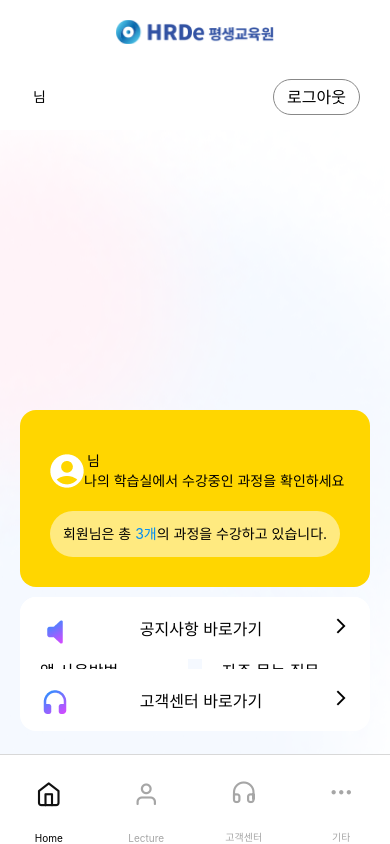
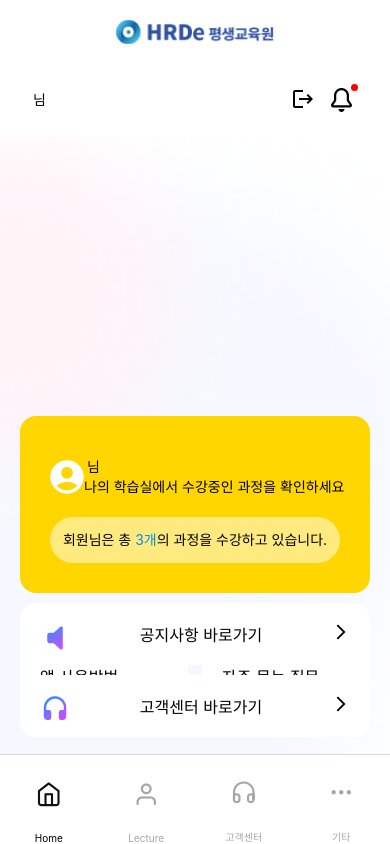
Before and after one commit to daeun900/rn-hrde, a React Native app: screen /Tab in a window 390 px wide. Built offline with nearby package versions, Linux system fonts and the light colour scheme.

Commit message:
240722_알림조회페이지 제작

```diff
--- a/src/components/TopSec.js
+++ b/src/components/TopSec.js
@@ -1,10 +1,11 @@
 import React from "react";
-import {Text, View,TouchableOpacity} from "react-native";
+import {Text, View,TouchableOpacity, Alert} from "react-native";
 import styled from "styled-components/native";
 import PropTypes from 'prop-types';
 import AsyncStorage from '@react-native-async-storage/async-storage';
 import { useLectureContext } from "../context/lectureContext";
 import { useNavigation } from '@react-navigation/native';
+import { MaterialIcons, Octicons } from '@expo/vector-icons';
 
 const TopTxt = styled.View`
   width: 100%;
@@ -32,19 +33,49 @@ const Name = styled.View`
   align-items: center;
 `;
 
+const BtnWrap = styled.View`
+  flex-direction: row;
+`
 const LogoutBtn = styled.TouchableOpacity`
-  display: flex;
-  flex-direction: row;
-  border: 1px solid #888;
-  padding:5px 13px;
-  border-radius: 20px;
-  color: #747474;
+  padding:8px ;
 `;
 
+const NoticeBtn = styled.TouchableOpacity`
+  padding:8px ;
+  position: relative;
+`;
+const On = styled.View`
+position: absolute;
+top: 5px;
+right: 2px;
+width: 7px;
+height: 7px;
+border-radius: 50%;
+background-color: #F70101;
+`
 
 const TopSec = ({name}) => {
   const { clearLectures } = useLectureContext();
   const navigation = useNavigation();
+
+  const confirmLogout = () => {
+    Alert.alert(
+      '로그아웃',
+      '로그아웃 하시겠습니까?',
+      [
+        {
+          text: '취소',
+          onPress: () => console.log('로그아웃 취소'),
+          style: 'cancel',
+        },
+        {
+          text: '확인',
+          onPress: removeData,
+        },
+      ],
+      { cancelable: false }
+    );
+  }
 
   const removeData = async () => {
     try {
@@ -59,15 +90,22 @@ const TopSec = ({name}) => {
       console.error('Error removing data:', error);
     }
   }
+
     return (
       <TopTxt>
         <Name>
           <BigTxt style={{ fontWeight: 600, marginRight:3}}>{name}</BigTxt>
           <SmallTxt>님</SmallTxt>
         </Name>
-        <LogoutBtn onPress={removeData}>
-          <MidTxt>로그아웃</MidTxt>
-        </LogoutBtn>
+        <BtnWrap>
+          <LogoutBtn onPress={confirmLogout}>
+            <MaterialIcons name="logout" size={24} color="black" />
+          </LogoutBtn>
+          <NoticeBtn onPress={() => navigation.navigate("Notification")}>
+            <Octicons name="bell" size={24} color="black" />
+            <On></On>
+          </NoticeBtn>
+        </BtnWrap>
       </TopTxt>
     );
 };
--- a/src/navigations/Auth.js
+++ b/src/navigations/Auth.js
@@ -1,7 +1,9 @@
 import React, {useContext} from "react";
+import { TouchableOpacity } from "react-native";
 import { ThemeContext } from "styled-components/native";
 import { createStackNavigator } from "@react-navigation/stack";
-import { Start, Signin, Home } from "../screens";
+import { Start, Signin, Notification } from "../screens";
+import {Feather} from '@expo/vector-icons'
 import TabNav from "./Tab";
 
 const Stack = createStackNavigator();
@@ -27,9 +29,9 @@ const Auth = () => {
         name="Tab"
         component={TabNav}
         options={{headerShown: false,
-          unmountOnBlur: true }}
-      >
-      </Stack.Screen>
+        unmountOnBlur: true }}
+      />
+
     </Stack.Navigator>
   );
 };
--- a/src/navigations/Tab.js
+++ b/src/navigations/Tab.js
@@ -3,7 +3,7 @@ import { Image, TouchableOpacity, Text } from "react-native";
 import { ThemeContext } from "styled-components/native";
 import { createBottomTabNavigator } from "@react-navigation/bottom-tabs";
 import { createStackNavigator } from "@react-navigation/stack";
-import { Home, Etc,LectureList, LectureDetail, LectureCerti,LecturePlayer, CScenter, FAQ } from "../screens";
+import { Home, Etc,LectureList, LectureDetail, LectureCerti,LecturePlayer, CScenter, FAQ, Notification } from "../screens";
 import {Feather} from '@expo/vector-icons'
 import { useNavigation } from '@react-navigation/native';
 
@@ -68,22 +68,7 @@ const Lecture  = () => {
                 headerTitleAlign: 'left',
                 })}
             />
-              <Stack.Screen
-                name="LecturePlayer"
-                component={LecturePlayer}
-                options={({navigation}) => ({
-                    title: '나의 학습실',
-                    shadowOpacity: 0,
-                    headerShadowVisible: false,
-                    tabBarLabel: '나의 학습실',
-                    headerLeft: () => (
-                        <TouchableOpacity onPress={() => navigation.pop()} style={{paddingLeft: 20, marginRight:-10}}>
-                            <Feather name="arrow-left" size={24} color="black" />
-                        </TouchableOpacity>
-                    ),
-                    headerTitleAlign: 'left',
-                    })}
-            />
+
         </Stack.Navigator>
 
     );
@@ -121,7 +106,6 @@ const TabNav = () => {
         >
             <Tab.Screen name="Home" component={Home}
                 options={{
-
                     headerTitle:props => (   <Image   style={{ width: 158, height: 24}} source={require('../../assets/logo.png')}/>),
                     headerTitleAlign: "center",
                     shadowOpacity: 0,
@@ -171,7 +155,23 @@ const TabNav = () => {
                         unmountOnBlur: true
                 }}
             />
-
+              <Stack.Screen
+                name="Notification"
+                component={Notification}
+                options={({navigation}) => ({
+                tabBarButton: () => null,
+                title: '알림',
+                shadowOpacity: 0,
+                headerShadowVisible: false,
+                tabBarLabel: '알림',
+                headerLeft: () => (
+                    <TouchableOpacity onPress={() => navigation.goBack()} style={{paddingLeft: 20, marginRight:-10}}>
+                        <Feather name="arrow-left" size={24} color="black" />
+                    </TouchableOpacity>
+                ),
+                headerTitleAlign: 'left',
+                })}
+            />
         </Tab.Navigator>
     )
 }
--- /dev/null
+++ b/src/screens/Notification.js
@@ -0,0 +1,86 @@
+import React, { useEffect , useContext, useState} from "react";
+import { View, FlatList} from "react-native";
+import styled from "styled-components/native";
+import { TopSec} from "../components";
+import { useSafeAreaInsets } from "react-native-safe-area-context";
+import { UserContext } from "../context/userContext";
+
+const Container = styled.View`
+border-top-width: 1px;
+border-color: #dedede;
+`;
+
+const NotiWrap = styled.View`
+background-color: #fff;
+padding: 30px;
+border-bottom-width: 1px;
+border-color: #dedede;
+`
+
+const Date = styled.Text`
+color: #767676;
+margin-bottom: 10px;
+`
+const Noti = styled.Text`
+line-height: 20px;
+
+`
+const data =  [
+      {
+        id:'1',
+        date: '2024-02-08',
+        noti: 'AI로 변화되는 미래_인공지능을 모르면 바보가 된다[권장진동율 : 100%] 현재 진도율이 80%미만입니다. 남은 학습기간에 수료하실 수 있도록 서둘러 학습을 진행해주세요'
+    },
+      {
+        id:'2',
+        date: '2024-02-08',
+        noti: 'AI로 변화되는 미래_인공지능을 모르면 바보가 된다[권장진동율 : 100%] 현재 진도율이 80%미만입니다. 남은 학습기간에 수료하실 수 있도록 서둘러 학습을 진행해주세요'
+      },
+      {
+        id:'3',
+        date: '2024-02-08',
+        noti: 'AI로 변화되는 미래_인공지능을 모르면 바보가 된다[권장진동율 : 100%] 현재 진도율이 80%미만입니다. 남은 학습기간에 수료하실 수 있도록 서둘러 학습을 진행해주세요'
+      },
+      {
+        id:'4',
+        date: '2024-02-08',
+        noti: 'AI로 변화되는 미래_인공지능을 모르면 바보가 된다[권장진동율 : 100%] 현재 진도율이 80%미만입니다. 남은 학습기간에 수료하실 수 있도록 서둘러 학습을 진행해주세요'
+      },
+    ];
+
+const Item = ({item}) => (
+    <NotiWrap>
+        <Date>
+            {item.date}
+        </Date>
+        <Noti>
+            {item.noti}
+        </Noti>
+    </NotiWrap>
+
+)
+const Notification =  ({}) => {
+  const insets = useSafeAreaInsets(); //아이폰 노치 문제 해결
+  const { userNm, updateUserNm  } = useContext(UserContext);
+
+
+  useEffect(() => {
+    updateUserNm();
+  }, []);
+
+  return (
+    <View style={{flex:1}}>
+        <TopSec name={userNm}/>
+        <Container contentContainerStyle={{ paddingBottom: insets.bottom}}>
+            <FlatList
+              data={data}
+              renderItem={Item}
+              keyExtractor={item => item.id}
+            />
+        </Container>
+      </View>
+  );
+};
+
+
+export default Notification;
--- a/src/screens/index.js
+++ b/src/screens/index.js
@@ -1,6 +1,7 @@
 import Start  from './Start';
 import Signin from './Signin';
 import Home from './Home'
+import Notification from './Notification';
 import LectureList from './Lecture';
 import LectureDetail from './LectureDetail'
 import LectureCerti from './LectureCerti';
@@ -12,4 +13,4 @@ import FAQ from './FAQ';
 import Ask from './Ask';
 
 
-export {Start, Signin, Home, LectureList,LectureDetail,LectureCerti,LecturePlayer, CScenter, Etc, Notice, FAQ, Ask};
+export {Start, Signin, Home, Notification, LectureList,LectureDetail,LectureCerti,LecturePlayer, CScenter, Etc, Notice, FAQ, Ask};
```
